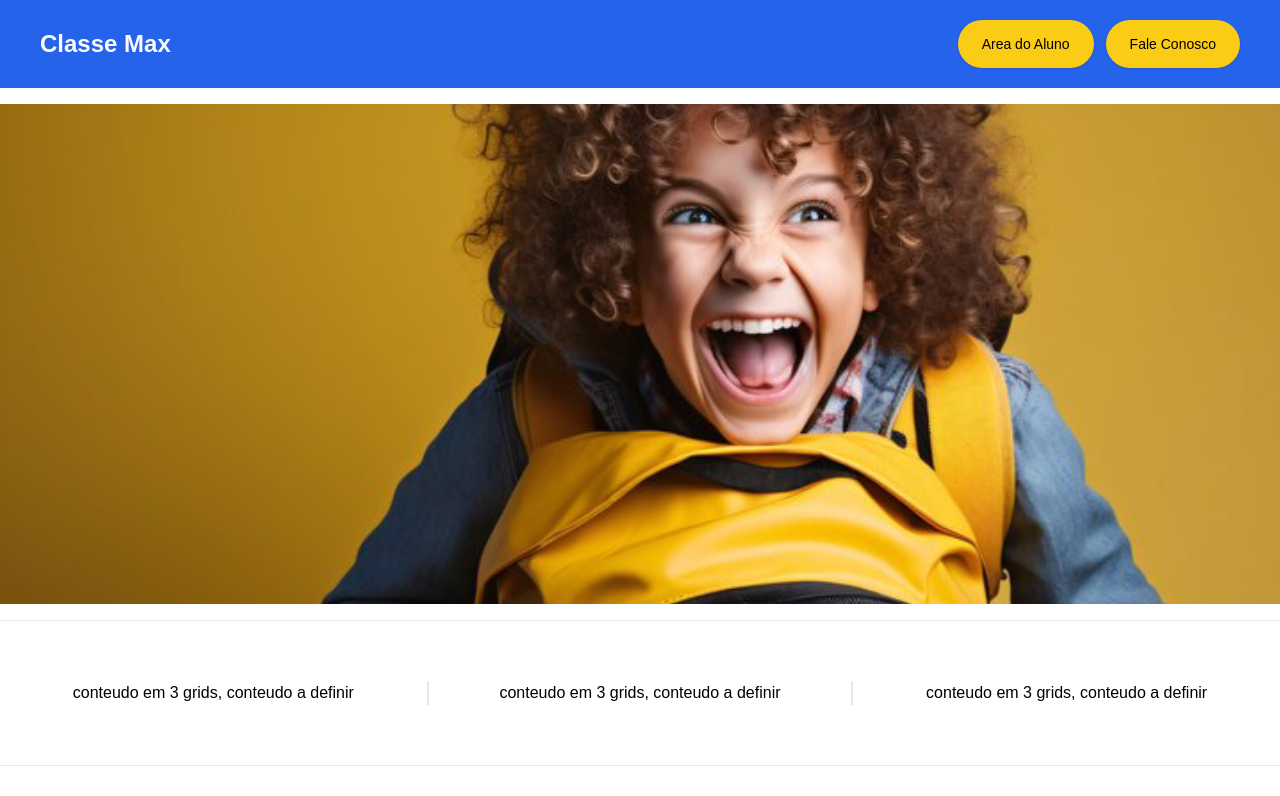
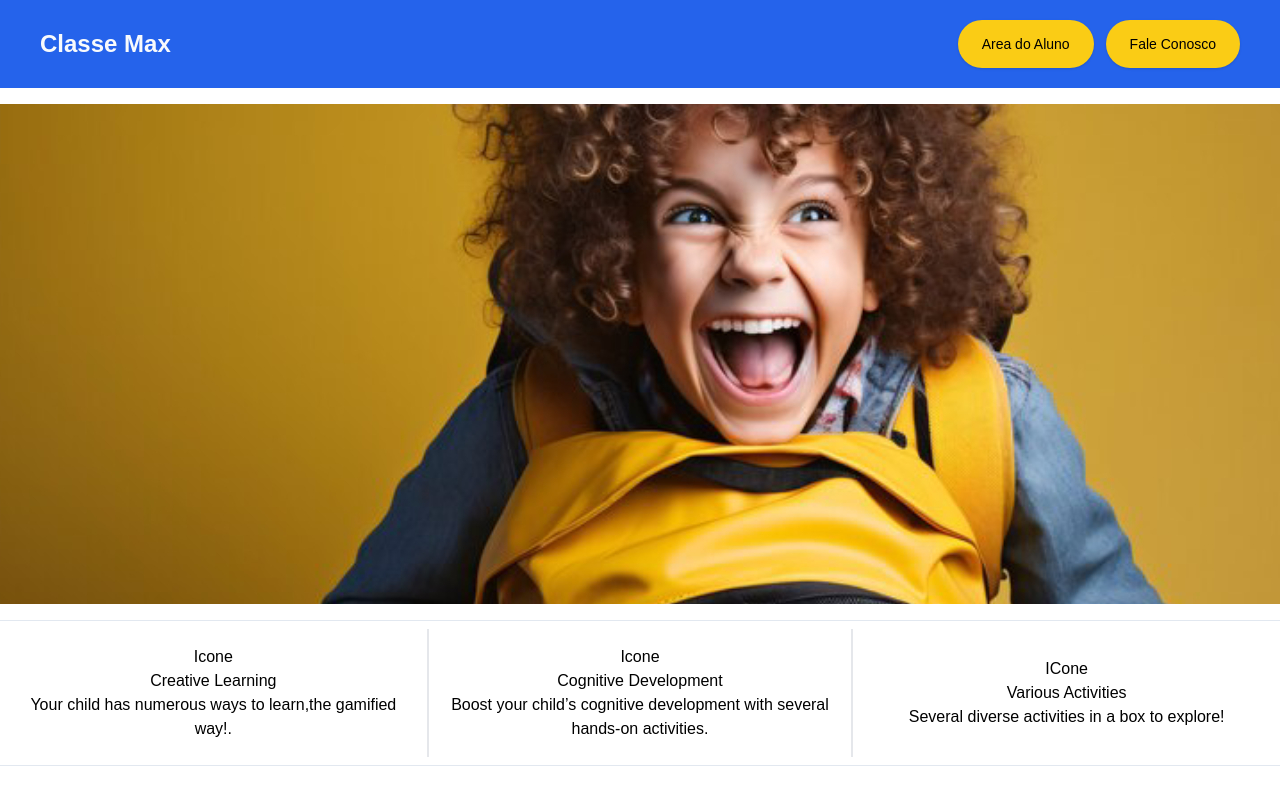
Before and after one commit to renatowillon/classemax, a Next.js app: page / in a window 1280 px wide. Shown: the top 796 px of the page. Built offline with nearby package versions, Linux system fonts and the light colour scheme.

Commit message:
feat: +1

```diff
--- a/src/app/page.tsx
+++ b/src/app/page.tsx
@@ -9,9 +9,21 @@ const Home = () => {
       <Banner />
       <Separator />
       <div className="grid grid-cols-3 h-36 text-center items-center">
-        <div>conteudo em 3 grids, conteudo a definir</div>
-        <div className="border-x-2">conteudo em 3 grids, conteudo a definir</div>
-        <div>conteudo em 3 grids, conteudo a definir</div>
+        <div className="p-4">
+          <p>Icone</p>
+          <p>Creative Learning</p>
+          <p>Your child has numerous ways to learn,the gamified way!.</p>
+        </div>
+        <div className="border-x-2 p-4">
+          <p>Icone</p>
+          <p>Cognitive Development</p>
+          <p>Boost your child’s cognitive development with several hands-on activities.</p>
+        </div>
+        <div className="p-4">
+          <p>ICone</p>
+          <p>Various Activities</p>
+          <p>Several diverse activities in a box to explore!</p>
+        </div>
       </div>
       <Separator />
     </div>
```
